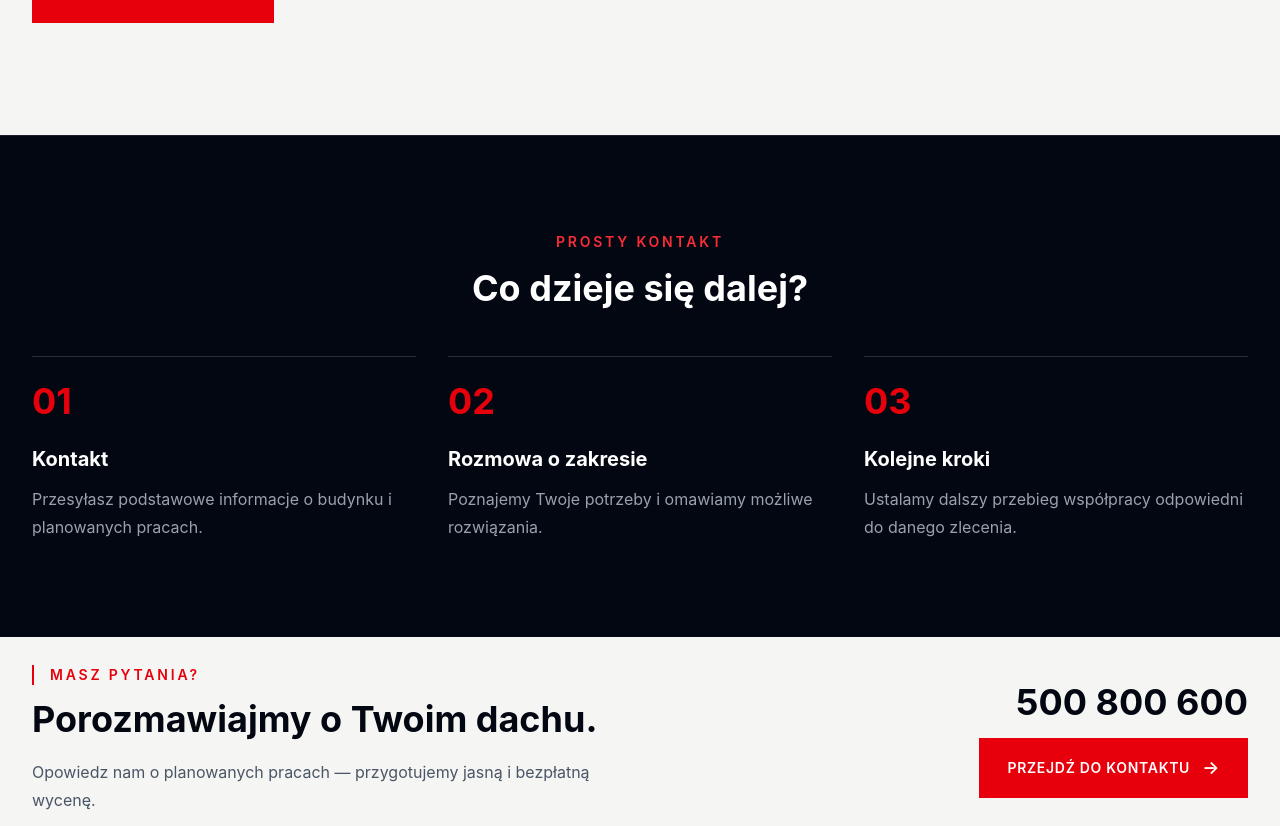
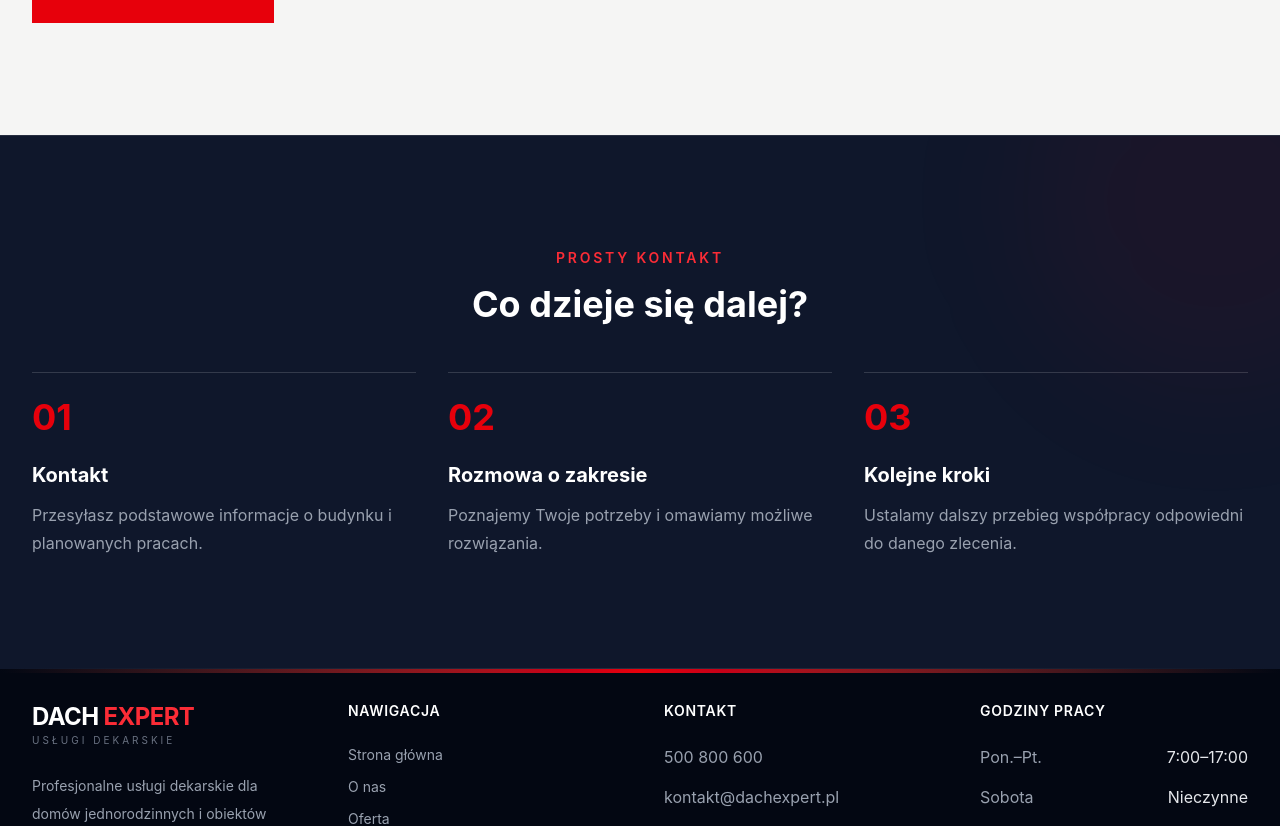
Before and after one commit to Bejter/StronaDekarska, a React (Vite) app in the folder frontend/: page /Kontakt in a window 1280 px wide. Shown: the part 1424-2250 px from the top of the page. Built offline with nearby package versions, Linux system fonts and the light colour scheme.

Commit message:
Hide footer link to Contact Page when on Contact Page

```diff
--- a/frontend/src/Components/FooterComponent.tsx
+++ b/frontend/src/Components/FooterComponent.tsx
@@ -1,8 +1,13 @@
-function FooterComponent() {
+type FooterComponentProps = {
+  hideContactCta?: boolean;
+};
+
+function FooterComponent({ hideContactCta }: FooterComponentProps) {
   const currentYear = new Date().getFullYear();
 
   return (
     <footer>
+      {!hideContactCta && (
         <div className="bg-stone-100 px-6 py-7 text-gray-950 lg:px-8">
           <div className="mx-auto flex max-w-7xl flex-col gap-8 lg:flex-row lg:items-center lg:justify-between">
             <div className="max-w-2xl">
@@ -38,6 +43,7 @@ function FooterComponent() {
             </div>
           </div>
         </div>
+      )}
 
       <div className="bg-gray-950 px-6 pt-7 text-white lg:px-8">
         <div className="mx-auto grid max-w-7xl gap-12 pb-5 sm:grid-cols-2 lg:grid-cols-4">
--- a/frontend/src/Pages/ContactPage.tsx
+++ b/frontend/src/Pages/ContactPage.tsx
@@ -1,4 +1,5 @@
 import type { FormEvent } from "react";
+import { useState } from "react";
 
 import Navbar from "../Components/Navbar";
 import FooterComponent from "../Components/FooterComponent";
@@ -47,7 +48,6 @@ function ContactPage() {
       <Navbar />
 
       <main>
-        {/* HERO */}
         <section className="relative min-h-[65vh] overflow-hidden">
           <div className="grid min-h-[65vh] lg:grid-cols-2">
             <div className="relative z-10 flex items-end bg-gray-950 px-6 pb-20 pt-36 lg:px-8 lg:pb-24">
@@ -79,7 +79,6 @@ function ContactPage() {
           </div>
         </section>
 
-        {/* FORMULARZ */}
         <section
           className="bg-stone-100 px-6 py-20 text-gray-950 lg:px-8 lg:py-28"
           aria-labelledby="contact-form-title"
@@ -240,7 +239,6 @@ function ContactPage() {
               </form>
             </div>
 
-            {/* PANEL INFORMACYJNY */}
             <aside
               className="space-y-6 lg:pt-16"
               aria-label="Informacje kontaktowe"
@@ -303,14 +301,18 @@ function ContactPage() {
             </aside>
           </div>
         </section>
-
-        {/* OBSZAR DZIAŁANIA */}
-
-        {/* CO DALEJ */}
         <section
-          className="border-t border-white/10 px-6 py-20 lg:px-8 lg:py-24"
+          className="relative overflow-hidden border-t border-white/10 bg-slate-900 px-6 py-20 lg:px-8 lg:py-28"
           aria-labelledby="next-steps-title"
         >
+          <div
+            aria-hidden="true"
+            className="pointer-events-none absolute inset-0"
+          >
+            <div className="absolute -right-32 -top-32 h-96 w-96 rounded-full bg-red-600/5 blur-3xl" />
+
+            <div className="absolute bottom-0 left-0 h-px w-full bg-linear-to-r from-transparent via-white/10 to-transparent" />
+          </div>
           <div className="mx-auto max-w-7xl">
             <div className="text-center">
               <p className="text-sm font-semibold uppercase tracking-[0.2em] text-red-500">
@@ -343,8 +345,11 @@ function ContactPage() {
           </div>
         </section>
       </main>
-
-      <FooterComponent />
+      <div
+        aria-hidden="true"
+        className="h-1 bg-linear-to-r from-gray-950 via-red-600 to-gray-950"
+      />
+      <FooterComponent hideContactCta />
     </div>
   );
 }
--- a/frontend/src/Pages/MainPage.tsx
+++ b/frontend/src/Pages/MainPage.tsx
@@ -55,8 +55,8 @@ function MainPage() {
         </div>
       </section>
 
-      <section className="relative z-20 min-h-screen bg-gray-950/95  px-6 py-15 text-white">
-        <div className="mx-auto max-w-7xl">
+      <section className="relative z-20 min-h-screen bg-gray-950/95 py-15 text-white">
+        <div>
           <MainProcessPage />
         </div>
       </section>
```
Lines whose indentation alone changed are shown as unchanged.
